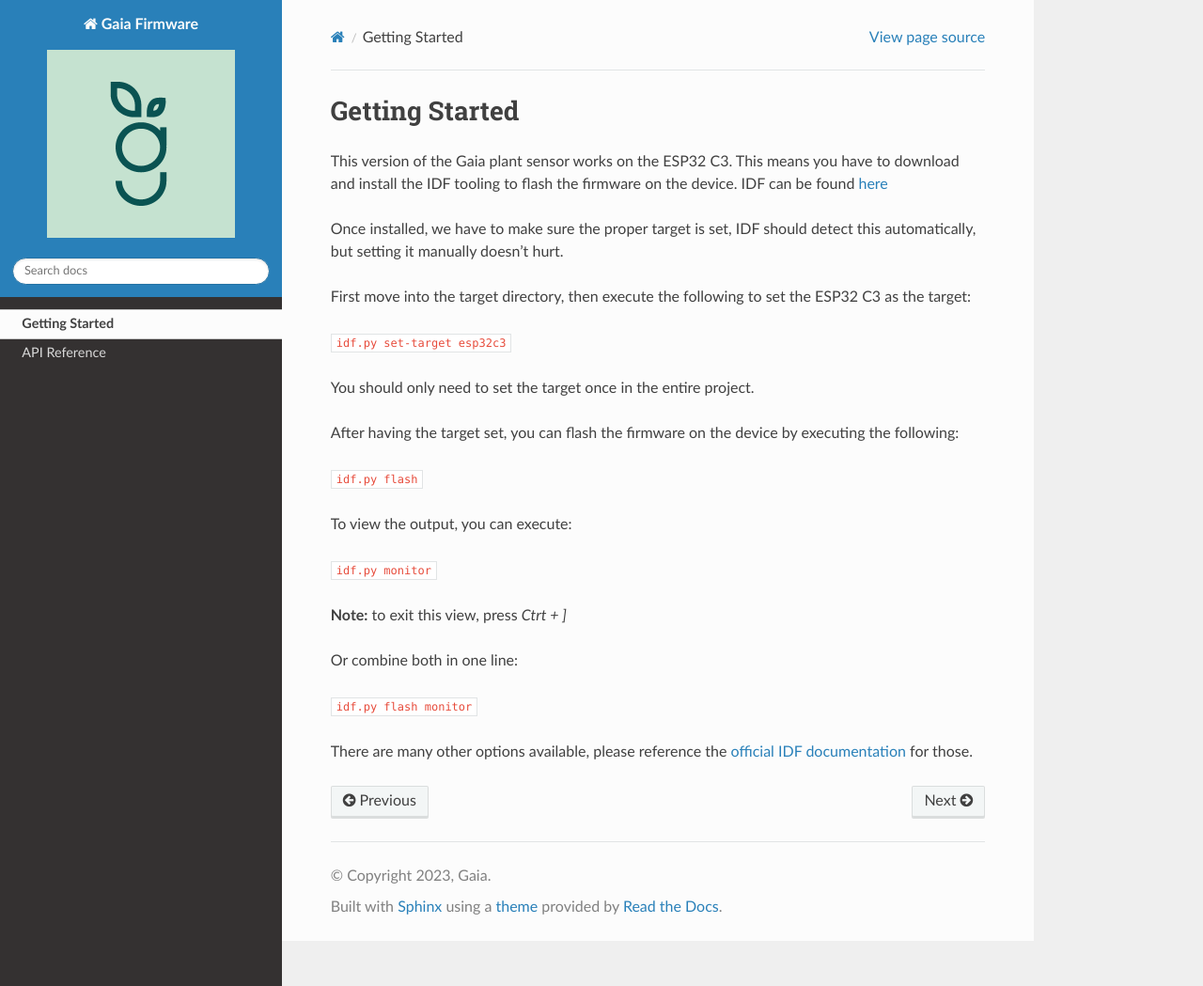
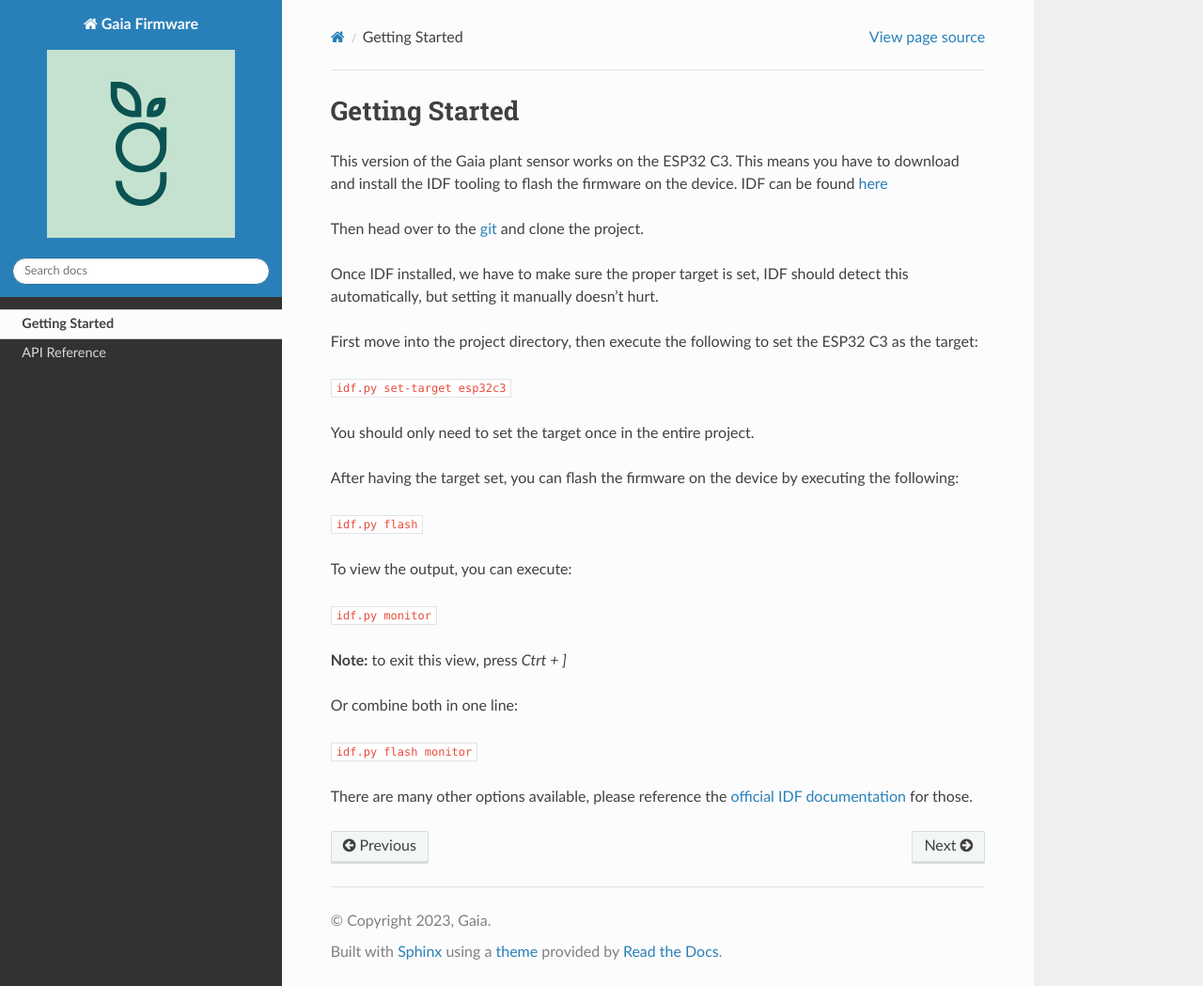
Before and after one commit to GaiaByTeamLime/firmware-v2, a Sphinx documentation site: the page built from docs/getting_started.rst, in a window 1280 px wide and 1049 px high. Shown: the whole window at 94% size. Built offline with Sphinx 7.4.7 and the Read the Docs theme 2.0.0, drawn with Linux system fonts in a browser that asks for light colours; formulas are drawn with MathJax 3.

Commit message:
Added git to startup

```diff
--- a/docs/getting_started.rst
+++ b/docs/getting_started.rst
@@ -5,10 +5,11 @@ This version of the Gaia plant sensor works on the ESP32 C3.
 This means you have to download and install the IDF tooling to flash the firmware on the device.
 IDF can be found `here <https://docs.espressif.com/projects/esp-idf/en/latest/esp32/get-started/index.html#installation>`_
 
+Then head over to the `git <https://github.com/GaiaByTeamLime/firmware-v2>`_ and clone the project.
 
-Once installed, we have to make sure the proper target is set, IDF should detect this automatically, but setting it manually doesn't hurt.
+Once IDF installed, we have to make sure the proper target is set, IDF should detect this automatically, but setting it manually doesn't hurt.
 
-First move into the target directory, then execute the following to set the ESP32 C3 as the target:
+First move into the project directory, then execute the following to set the ESP32 C3 as the target:
 
 ``idf.py set-target esp32c3``
 
```
